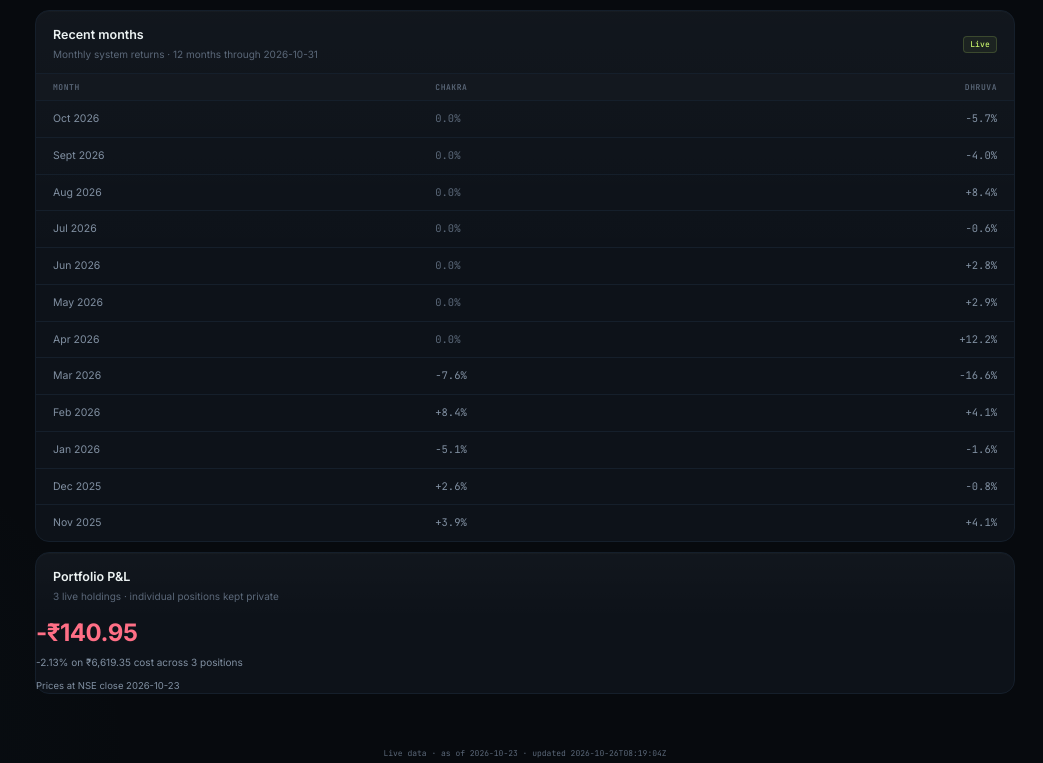
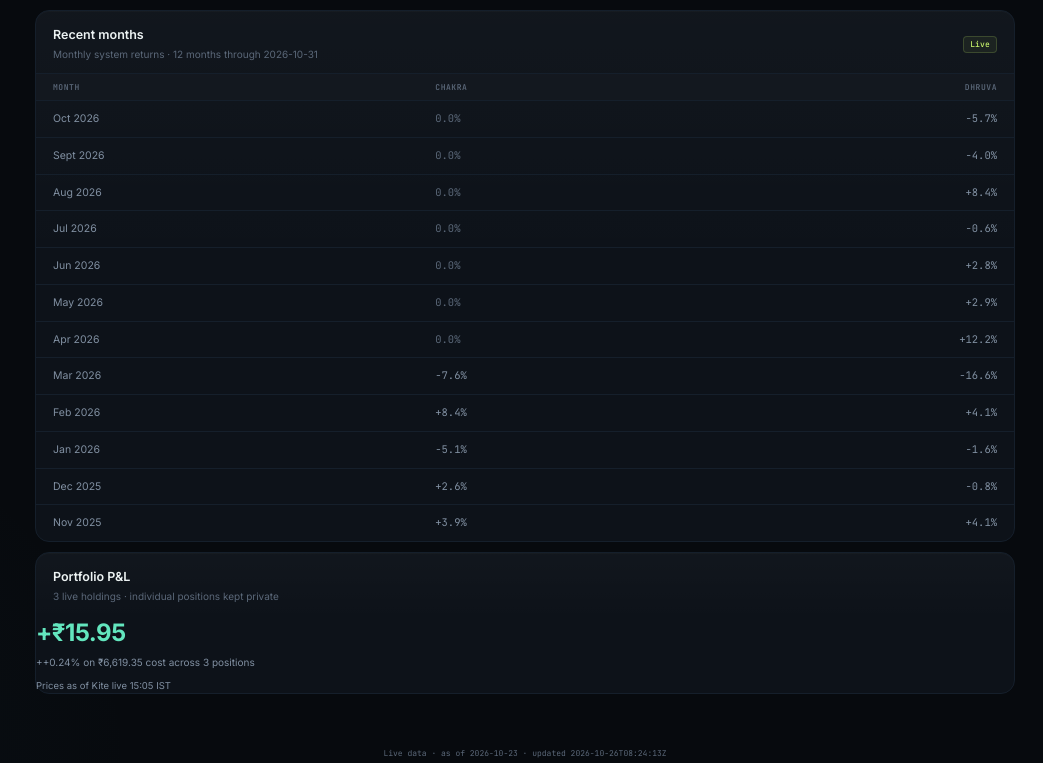
Before and after one commit to gulshan1234g5/trading-dashboard, a React (Vite) app: page / in a window 1280 px wide. Shown: the part 1143-1906 px from the top of the page, without its empty margins (237-1280 px from the left). Built offline with nearby package versions, Linux system fonts and the light colour scheme.

Commit message:
sync: prices label honours Kite live overlay

```diff
--- a/public/live.json
+++ b/public/live.json
@@ -1,5 +1,5 @@
 {
-  "generated_at": "2026-10-26T08:19:04Z",
+  "generated_at": "2026-10-26T08:24:13Z",
   "data_asof": "2026-10-23",
   "mode": "REAL",
   "account": {
@@ -8,10 +8,10 @@
     "holdings": [],
     "n_positions": 3,
     "cost_basis": 6619.35,
-    "unrealized_pnl": -140.95,
-    "return_pct": -2.13,
-    "equity": 6859.05,
-    "prices_asof": "2026-10-23",
+    "unrealized_pnl": 15.95,
+    "return_pct": 0.24,
+    "equity": 7015.95,
+    "prices_asof": "Kite live 15:05 IST",
     "capital_floor": 45000,
     "floor_status": "below",
     "capital_plan_note": "Rebuilding toward Rs 45,000 floor: Rs 15,000 slots, flexible monthly deposits before month-end decision"
--- a/src/pages/Overview.tsx
+++ b/src/pages/Overview.tsx
@@ -301,7 +301,7 @@ export function Overview({ navigate }: { navigate: (page: PageId) => void }) {
               </div>
               {priceDate ? (
                 <p style={{ color: 'var(--muted)', fontSize: 9.5, margin: '8px 0 0', lineHeight: 1.6 }}>
-                  Prices at NSE close {priceDate}
+                  Prices as of {priceDate}
                 </p>
               ) : null}
             </>
```
